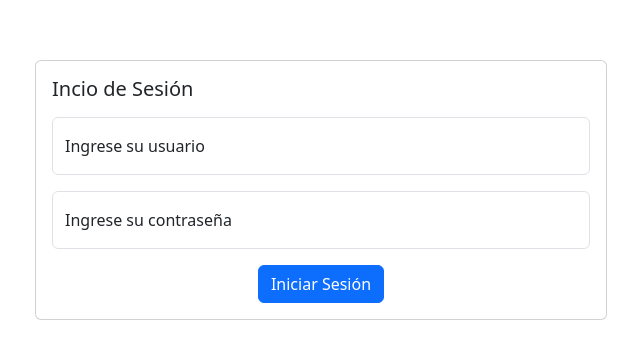
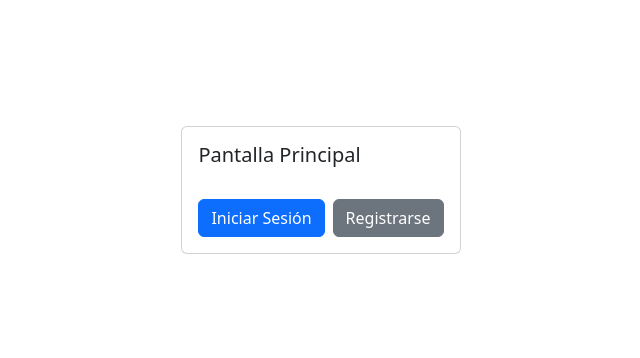
Before and after one commit to Oneyker21/Web_Salon_Yulisa, a React (Create React App) app in the folder daniela-frontend/: page / in a window 1280 px wide. Shown: the part 210-568 px from the top of the page, without its empty margins (319-959 px from the left). Built offline with nearby package versions, Linux system fonts and the light colour scheme.

Commit message:
login modified

```diff
--- a/daniela-frontend/src/pages/login.js
+++ b/daniela-frontend/src/pages/login.js
@@ -1,17 +1,22 @@
 import React, { useState } from 'react';
-import { Form, Button, Card, Container, Row, Col, FloatingLabel } from 'react-bootstrap';
+import { Form, Button, Card, Container, Row, Col, FloatingLabel, Modal } from 'react-bootstrap';
 import { useNavigate } from 'react-router-dom';
 
-const Login = ({ setRol }) => {
+const Home = ({ setRol }) => {
   const navigate = useNavigate();
-
-  const [nombre_Usuario, setNombre_Usuario] = useState('');
+  const [showLoginModal, setShowLoginModal] = useState(false);
+  const [nombre_Usuario, setNombreUsuario] = useState('');
   const [contrasena, setContrasena] = useState('');
 
-  const handleSubmit = async event => {
-    event.preventDefault();
+  const handleShowLoginModal = () => {
+    setShowLoginModal(true);
+  };
 
-    // Objeto con los datos del formulario
+  const handleCloseLoginModal = () => {
+    setShowLoginModal(false);
+  };
+
+  const handleLogin = async () => {
     const formData = {
       nombre_Usuario,
       contrasena
@@ -28,8 +33,7 @@ const Login = ({ setRol }) => {
 
       if (response.ok) {
         const { rol } = await response.json();
-
-        setRol(rol); // Actualiza el estado del rol solo si las credenciales son correctas
+        setRol(rol);
         navigate('/home');
       } else {
         console.log('Credenciales incorrectas');
@@ -41,49 +45,65 @@ const Login = ({ setRol }) => {
   };
 
   return (
-    <Container className="d-flex justify-content-center align-items-center" style={{ height: "100vh" }}>
+    <Container className="d-flex justify-content-center align-items-center" style={{ height: '100vh' }}>
       <Row className="justify-content-md-center">
         <Col md={12}>
           <Card>
             <Card.Body>
-              <Card.Title className="mb-3">Incio de Sesión</Card.Title>
-              <Form onSubmit={handleSubmit}>
+              <Card.Title className="mb-3">Pantalla Principal</Card.Title>
+              <div className="center-button">
+                <Button variant="primary" onClick={handleShowLoginModal} className="mt-3">
+                  Iniciar Sesión
+                </Button>
+                <Button variant="secondary" className="mt-3 ms-2">
+                  Registrarse
+                </Button>
+              </div>
+            </Card.Body>
+          </Card>
+        </Col>
+      </Row>
 
+      <Modal show={showLoginModal} onHide={handleCloseLoginModal}>
+        <Modal.Header closeButton>
+          <Modal.Title>Iniciar Sesión</Modal.Title>
+        </Modal.Header>
+        <Modal.Body>
+          <Form
+            onSubmit={(e) => {
+              e.preventDefault();
+              handleLogin();
+            }}
+          >
             <Row>
               <Col sm="12" md="12" lg="12" className="mb-3">
-                    <FloatingLabel controlId="nombre_Usuario" label="Ingrese su usuario">
+                <FloatingLabel controlId="nombreUsuarioModal" label="Ingrese su usuario">
                   <Form.Control
                     placeholder="Ingrese su usuario"
                     type="text"
-                        value={nombre_Usuario}
-                        onChange={(e) => setNombre_Usuario(e.target.value)}
+                    onChange={(e) => setNombreUsuario(e.target.value)}
                   />
                 </FloatingLabel>
               </Col>
               <Col sm="12" md="12" lg="12">
-                    <FloatingLabel controlId="contrasena" label="Ingrese su contraseña">
+                <FloatingLabel controlId="contrasenaModal" label="Ingrese su contraseña">
                   <Form.Control
                     placeholder="Ingrese su contraseña"
                     type="password"
-                        value={contrasena}
                     onChange={(e) => setContrasena(e.target.value)}
                   />
                 </FloatingLabel>
               </Col>
             </Row>
 
-                <div className="center-button">
             <Button variant="primary" type="submit" block className="mt-3">
               Iniciar Sesión
             </Button>
-                </div>
           </Form>
-            </Card.Body>
-          </Card>
-        </Col>
-      </Row>
+        </Modal.Body>
+      </Modal>
     </Container>
   );
 };
 
-export default Login;
+export default Home;
```
Also changed, not shown: daniela-frontend/src/pages/SalonYulisa.js (added). Lines whose indentation alone changed are shown as unchanged.
